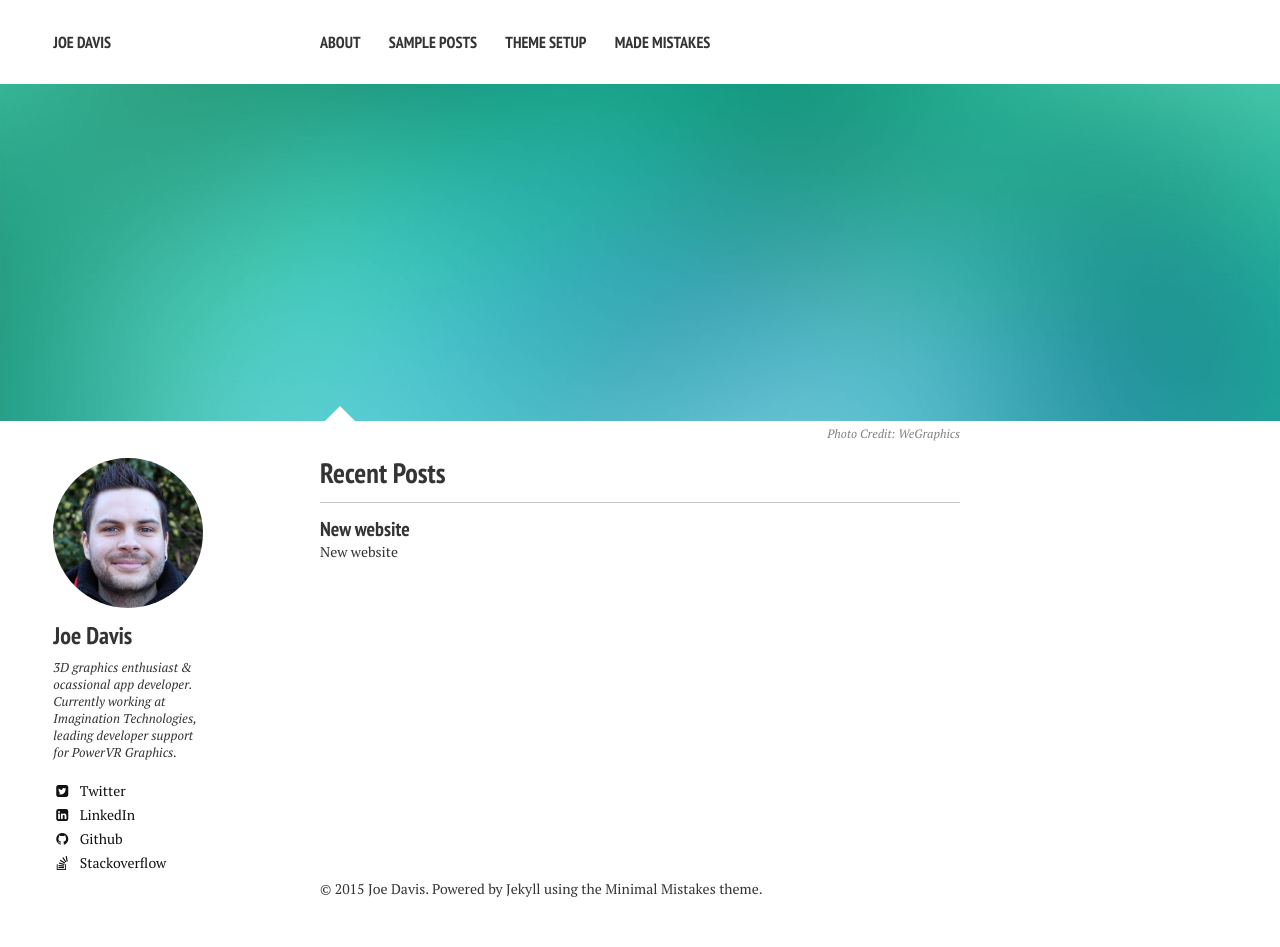
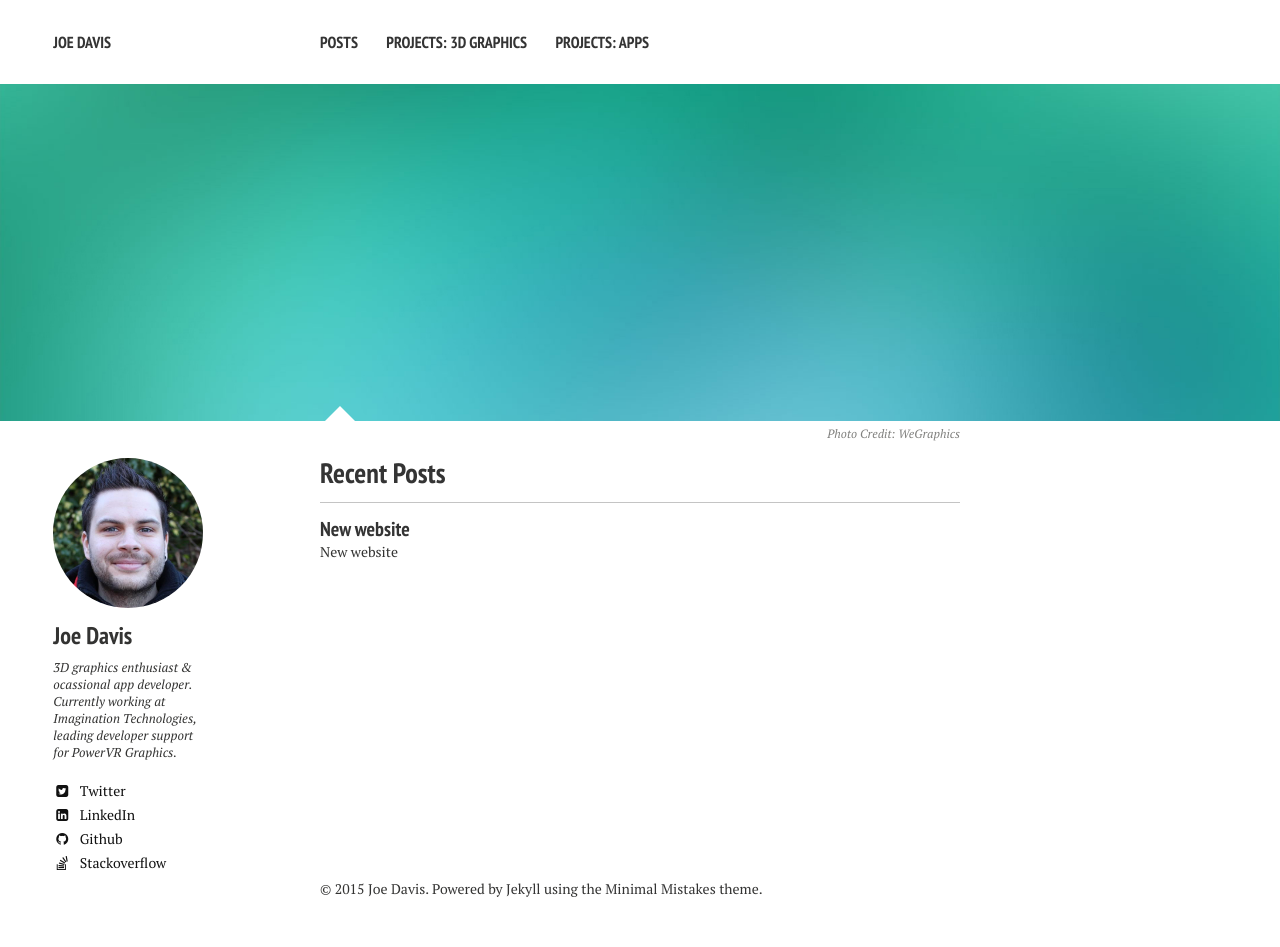
Before and after one commit to joedavisdev/joedavisdev.github.io, a Jekyll site: the page built from index.md, in a window 1280 px wide. Built offline with Jekyll 4.4.1, drawn with Linux system fonts in a browser that asks for light colours; nearby versions of some CDN libraries.

Commit message:
Fix: Removed the placeholder pages. Added links to "Projects: 3D graphics" & "Projects: Apps"

```diff
--- a/_data/navigation.yml
+++ b/_data/navigation.yml
@@ -1,13 +1,10 @@
 # Site navigation links
 
-- title: About
-  url: /about/
-
-- title: Sample Posts
+- title: Posts
   url: /posts/
 
-- title: Theme Setup
-  url: /theme-setup/
+- title: "Projects: 3D graphics"
+  url: /projects/graphics/
 
-- title: Made Mistakes
-  url: http://mademistakes.com
+- title: "Projects: Apps"
+  url: /projects/apps/
```
